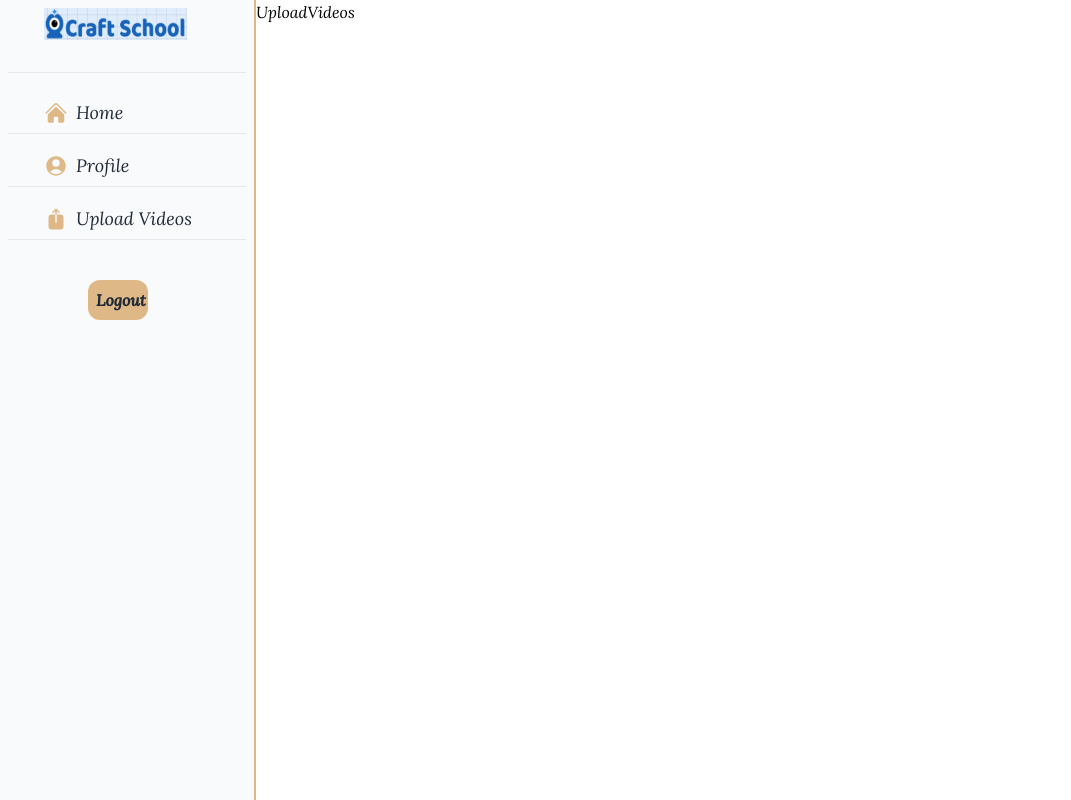
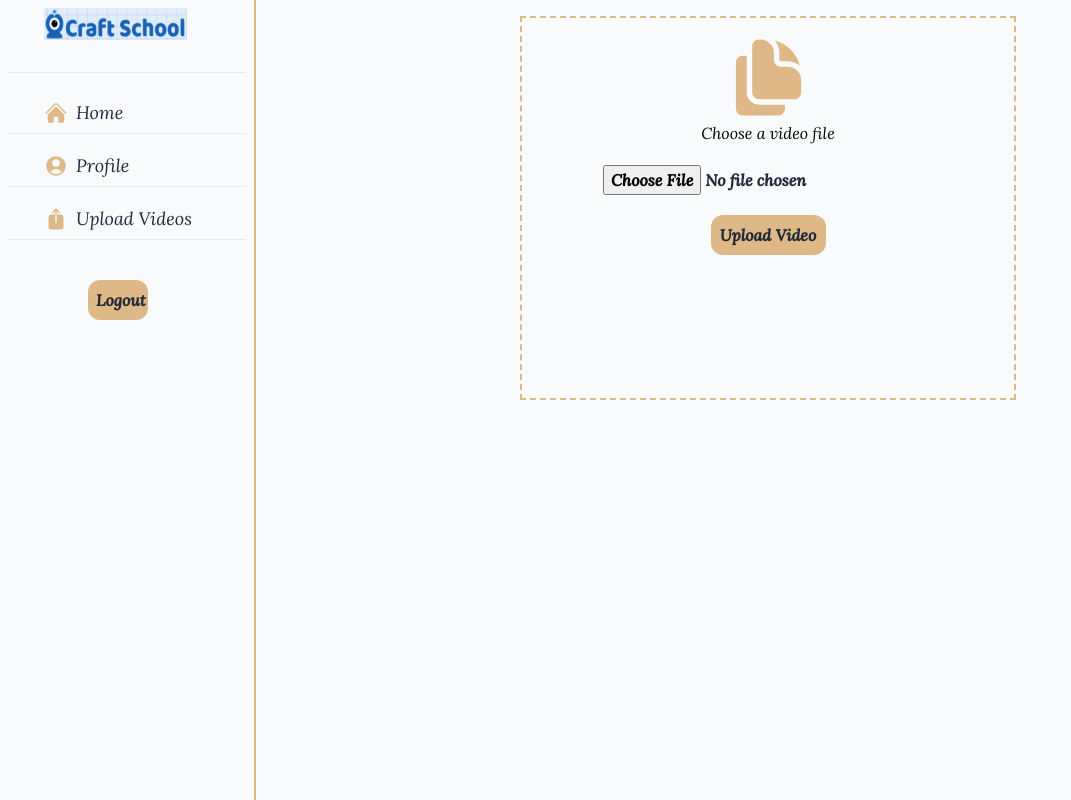
Before and after one commit to Vixs101/web_based_presentation_system, a React (Vite) app: page /upload_videos in a window 1280 px wide. Shown: the whole page, without its empty margins (0-1071 px from the left). Built offline with nearby package versions, Linux system fonts and the light colour scheme.

Commit message:
started working on the ui of th upload videos page

```diff
--- a/src/components/Sidebar.tsx
+++ b/src/components/Sidebar.tsx
@@ -60,7 +60,7 @@ function Sidebar() {
             <hr className="w-full bg-[#deb887]" />
           </Link>
         </ul>
-        <button className="rounded-xl text-gray-800 font-bold p-2 bg-[#deb887] hover:bg-[#efcfa4] md:w-3/12 ml-20 mt-5">
+        <button className="rounded-xl text-gray-800 font-bold p-2 bg-[#deb887] hover:bg-[#efcfa4] lg:w-3/12 lg:ml-20 mt-5">
           Logout
         </button>
       </div>
--- a/src/components/VideoComponent.tsx
+++ b/src/components/VideoComponent.tsx
@@ -16,7 +16,7 @@ function VideoComponent() {
   const [isSecondDivVisible, setIsSecondDivVisible] = useState(false);
   const [nextPageToken, setNextPageToken] = useState(null);
 
-  const apiKey = import.meta.env.VITE_APP_API_KEY;
+  const apiKey = import.meta.env.VITE_APP_API_KEY1;
   let baseUrl = `https://www.googleapis.com/youtube/v3/search?key=${apiKey}`;
 
 
@@ -33,7 +33,7 @@ function VideoComponent() {
           pageToken: pageToken,
         },
       });
-
+      console.log(response.data)
       setVideos((prevVideos) => [...prevVideos, ...response.data.items]);
 
       setNextPageToken(response.data.nextPageToken);
--- a/src/pages/Profile.tsx
+++ b/src/pages/Profile.tsx
@@ -4,13 +4,13 @@ function Profile() {
   return (
     <>
       <div className=" flex items-center justify-center w-full h-full bg-gray-50">
-        <div className="flex flex-col md:flex-row justify-between md:h-3/4 md:w-3/4 py-6 px-4 bg-[#deb887] rounded-xl gap- items-center md:items-start gap-3 md:gap-0">
+        <div className="flex flex-col md:flex-row justify-between md:h-3/4 md:w-11/12 lg:w-3/4 py-6 px-4 bg-[#deb887] rounded-xl md:gap-5 items-center md:items-start gap-3 lg:gap-0">
           <div className="flex flex-col items-center w-1/3">
             <svg
               xmlns="http://www.w3.org/2000/svg"
               viewBox="0 0 24 24"
               fill="currentColor"
-              className="w-full h-1/2 text-gray-800"
+              className="md:w-3/4 lg:w-full lg:h-1/2 text-gray-800"
             >
               <path
                 fillRule="evenodd"
@@ -18,9 +18,9 @@ function Profile() {
                 clipRule="evenodd"
               />
             </svg>
-            <h2 className="m-0 text-lg font-bold text-gray-800">currentemail@gmail.com</h2>
+            <h2 className="m-0 text-lg md:text-base lg:text-lg font-bold text-gray-800">currentemail@gmail.com</h2>
           </div>
-          <form className="flex flex-col flex-grow items-center bg-gray-50 rounded-2xl p-4 h-full w-full md:w-auto">
+          <form className="flex flex-col flex-grow items-center bg-gray-50 rounded-2xl p-4 h-full w-full md:w-1/5 lg:w-auto">
             <h1 className="text-xl font-bold text-center text-gray-800">
               Edit User Details
             </h1>
--- a/src/pages/UploadVideos.tsx
+++ b/src/pages/UploadVideos.tsx
@@ -1,9 +1,35 @@
-import React from 'react'
+import React from "react";
 
 function UploadVideos() {
   return (
-    <div>UploadVideos</div>
-  )
+    <>
+      <div className="h-full w-full flex flex-col p-4 items-center bg-gray-50">
+        <div className="flex flex-col items-center p-4 border-dashed border-2 h-1/2 w-full md:w-3/6 border-[#deb887]">
+          <svg
+            xmlns="http://www.w3.org/2000/svg"
+            viewBox="0 0 24 24"
+            fill="currentColor"
+            className="w-3/4 h-1/4 text-[#deb887]"
+          >
+            <path d="M7.5 3.375c0-1.036.84-1.875 1.875-1.875h.375a3.75 3.75 0 0 1 3.75 3.75v1.875C13.5 8.161 14.34 9 15.375 9h1.875A3.75 3.75 0 0 1 21 12.75v3.375C21 17.16 20.16 18 19.125 18h-9.75A1.875 1.875 0 0 1 7.5 16.125V3.375Z" />
+            <path d="M15 5.25a5.23 5.23 0 0 0-1.279-3.434 9.768 9.768 0 0 1 6.963 6.963A5.23 5.23 0 0 0 17.25 7.5h-1.875A.375.375 0 0 1 15 7.125V5.25ZM4.875 6H6v10.125A3.375 3.375 0 0 0 9.375 19.5H16.5v1.125c0 1.035-.84 1.875-1.875 1.875h-9.75A1.875 1.875 0 0 1 3 20.625V7.875C3 6.839 3.84 6 4.875 6Z" />
+          </svg>
+          <h2>Choose a video file</h2>
+          <input
+            type="file"
+            className="rounded-xl text-gray-800 font-bold p-2 mt-3 self-center text-center cursor-pointer"
+          />
+          <button
+            className="rounded-xl text-gray-800 font-bold p-2 bg-[#deb887] mx-auto hover:bg-[#efcfa4] mt-3 self-center w-1/2 md:w-1/4"
+            type="submit"
+          >
+            Upload Video
+          </button>
+        </div>
+
+      </div>
+    </>
+  );
 }
 
-export default UploadVideos
+export default UploadVideos;
```
